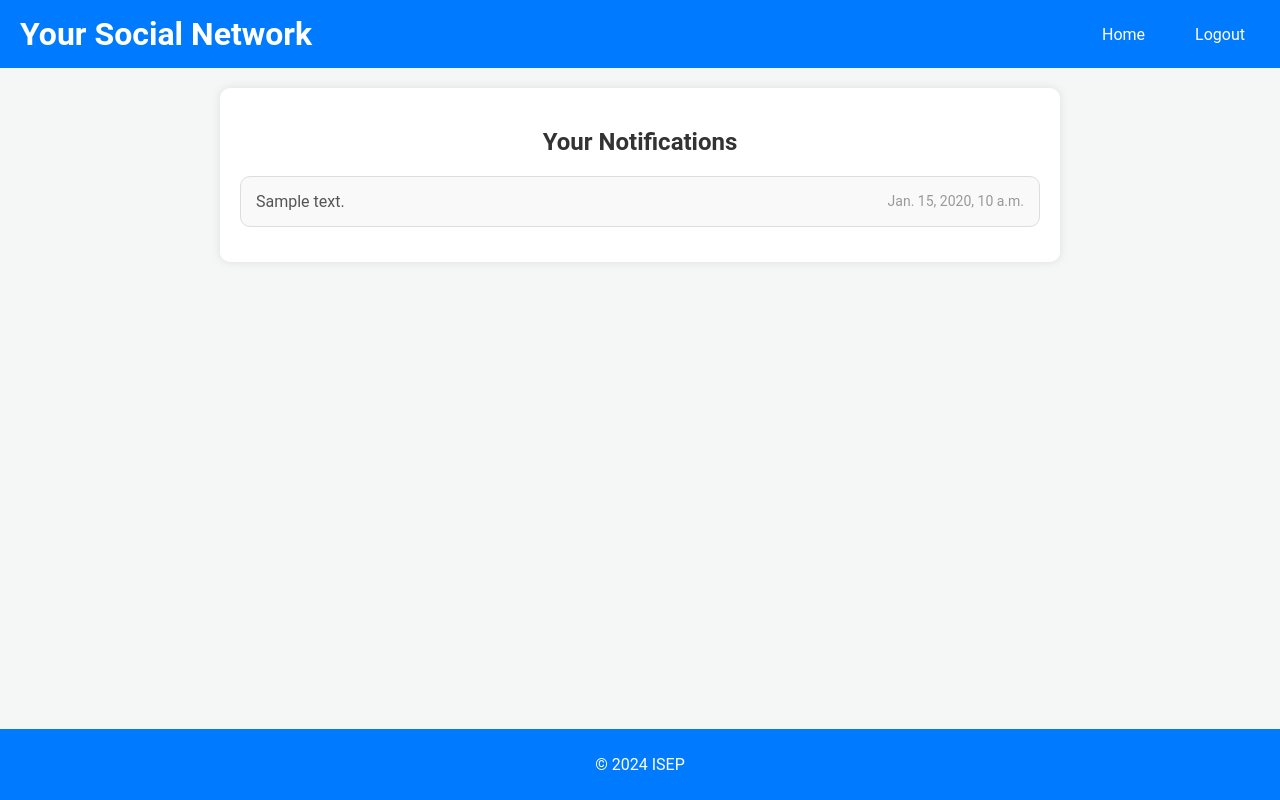
After one commit to RomeoCorrec/ProjetAlgo, a Django app: template app/app/templates/notifications.html in a window 1280 px wide. The commit adds this page. Run offline with Django 5.2, Linux system fonts and the light colour scheme; the template is opened without the code that fills it: most values are stand-ins (such as "Sample title", 1, 10 or a date in 2020).

Commit message:
Système de notifications

```diff
--- /dev/null
+++ b/app/app/templates/notifications.html
@@ -0,0 +1,153 @@
+<!DOCTYPE html>
+<html lang="en">
+<head>
+    <meta charset="UTF-8">
+    <meta name="viewport" content="width=device-width, initial-scale=1.0">
+    <title>Notifications</title>
+    <link rel="stylesheet" href="https://cdnjs.cloudflare.com/ajax/libs/font-awesome/6.0.0-beta3/css/all.min.css">
+    <style>
+        body {
+            font-family: 'Roboto', sans-serif;
+            background-color: #f4f7f6;
+            margin: 0;
+            padding: 0;
+            color: #333;
+            display: flex;
+            flex-direction: column;
+            min-height: 100vh;
+        }
+
+        header {
+            background-color: #007bff;
+            color: #fff;
+            padding: 15px 20px;
+            display: flex;
+            justify-content: space-between;
+            align-items: center;
+        }
+
+        header h1 {
+            margin: 0;
+        }
+
+        header nav ul {
+            list-style: none;
+            margin: 0;
+            padding: 0;
+            display: flex;
+        }
+
+        header nav ul li {
+            margin-left: 20px;
+        }
+
+        header nav ul li a {
+            color: #fff;
+            text-decoration: none;
+            padding: 10px 15px;
+            border-radius: 5px;
+            transition: background-color 0.3s;
+        }
+
+        header nav ul li a:hover {
+            background-color: #0056b3;
+        }
+
+        main {
+            flex: 1;
+            padding: 20px;
+            display: flex;
+            justify-content: center;
+            align-items: flex-start;
+        }
+
+        .notifications-block {
+            background-color: #fff;
+            padding: 20px;
+            border-radius: 10px;
+            box-shadow: 0 0 10px rgba(0, 0, 0, 0.1);
+            width: 100%;
+            max-width: 800px;
+        }
+
+        .notifications-block h2 {
+            text-align: center;
+            color: #333;
+            margin-bottom: 20px;
+            font-size: 24px;
+        }
+
+        .notifications-block ul {
+            list-style: none;
+            padding: 0;
+            margin: 0;
+        }
+
+        .notifications-block li {
+            background-color: #f9f9f9;
+            padding: 15px;
+            border: 1px solid #ddd;
+            border-radius: 10px;
+            margin-bottom: 15px;
+            display: flex;
+            justify-content: space-between;
+            align-items: center;
+            transition: background-color 0.3s;
+        }
+
+        .notifications-block li.new-notification {
+            background-color: #e6f7ff;
+            border-color: #91d5ff;
+        }
+
+        .notification-content {
+            font-size: 16px;
+            color: #555;
+        }
+
+        .notification-timestamp {
+            font-size: 14px;
+            color: #999;
+        }
+
+        footer {
+            text-align: center;
+            padding: 10px 0;
+            background-color: #007bff;
+            color: #fff;
+        }
+    </style>
+</head>
+<body>
+    <header>
+        <h1>Your Social Network</h1>
+        <nav>
+            <ul>
+                <li><a href="{% url 'main_page' %}">Home</a></li>
+                <li><a href="{% url 'deconnexion' %}">Logout</a></li>
+            </ul>
+        </nav>
+    </header>
+    <main>
+        <section class="notifications-block">
+            <h2>Your Notifications</h2>
+            <ul>
+                {% for notification, id in notifications %}
+                    {%if notification in unseen_notifications %}<p>new-notification</p>{% endif %}
+                    <li class="{%if id in unseen_notifications_id %}new-notification{% endif %}">
+                        <div class="notification-content">
+                            {{ notification.content }}
+                        </div>
+                        <div class="notification-timestamp">
+                            {{ notification.timestamp }}
+                        </div>
+                    </li>
+                {% endfor %}
+            </ul>
+        </section>
+    </main>
+    <footer>
+        <p>&copy; 2024 ISEP</p>
+    </footer>
+</body>
+</html>
--- a/app/app/urls.py
+++ b/app/app/urls.py
@@ -51,4 +51,5 @@ urlpatterns = [
     path('group-message/<str:group_name>', views.group_messages_page, name='group_messages_page'),
     path('accept-group-invitation/<str:group_name>', views.accept_group_invitation_model, name='accept_group_invitation'),
     path('reject-group-invitation/<str:group_name>', views.reject_group_invitation_model, name='reject_group_invitation'),
+    path('notifications/', views.notifications_page, name='notifications_page'),
 ]
```
Also changed, not shown: app/app/templates/main_page.html (+31 -2 lines), app/app/utils.py (+54 -0 lines), app/app/views.py (+28 -1 lines), app/db.sqlite3.
